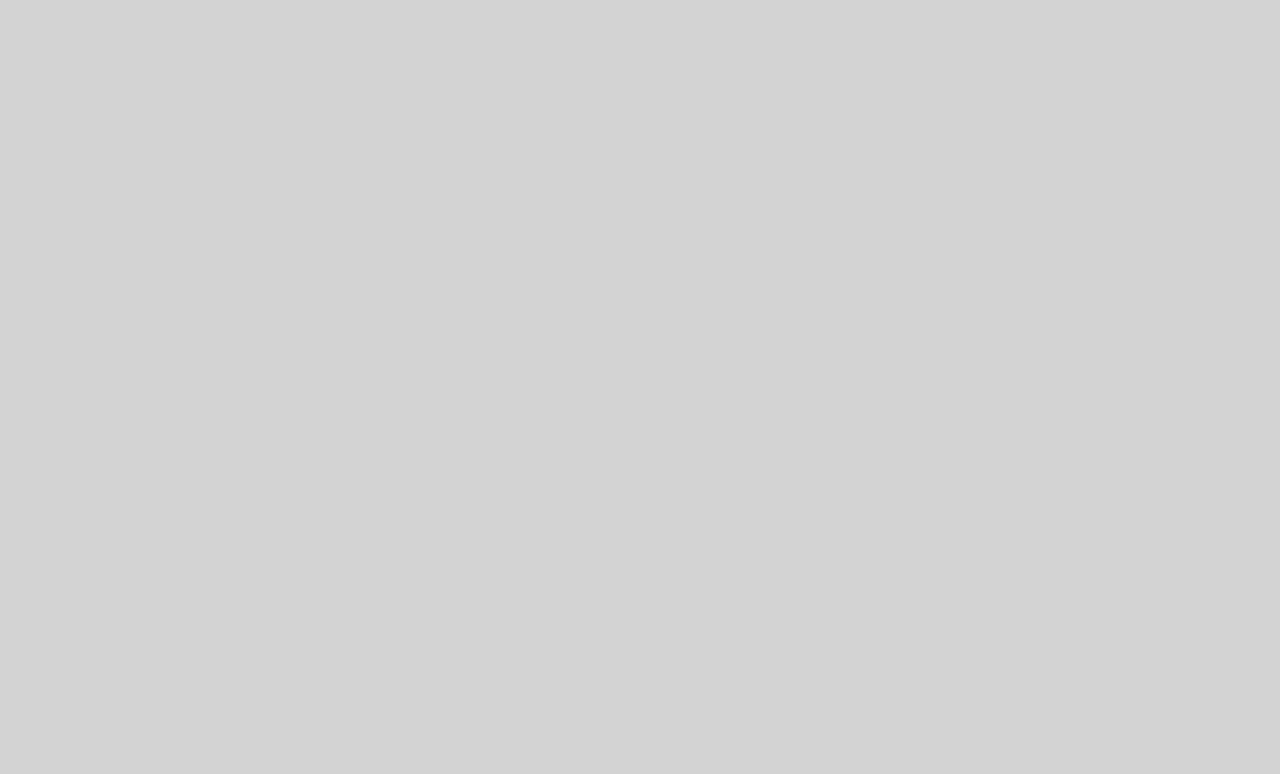
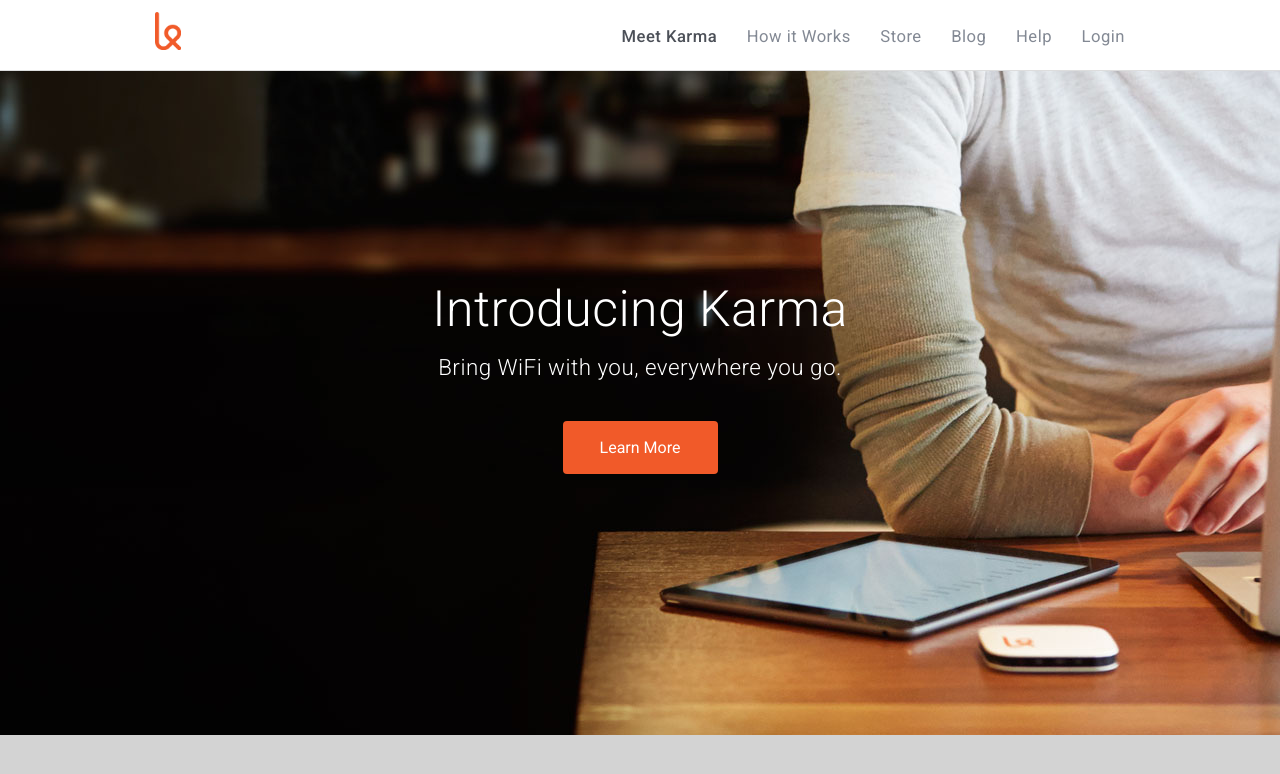
Before and after one commit to Yosef-Ali/startup-landing-page-clone, a plain HTML site: page index.html in a window 1280 px wide. Drawn offline with Linux system fonts and the light colour scheme.

Commit message:
add introduction

```diff
--- a/css/style.css
+++ b/css/style.css
@@ -7,10 +7,15 @@
  */
 
 html {
-  font-family: sans-serif; /* 1 */
+  font-family:'Roboto', sans-serif; /* 1 */
   -ms-text-size-adjust: 100%; /* 2 */
   -webkit-text-size-adjust: 100%; /* 2 */
+  font-size: 16px;
+  color: #838994;
+  letter-spacing: 0.03em;
 }
+
+
 
 /**
  * Remove default margin.
@@ -45,10 +50,130 @@ nav,
 section,
 summary {
   display: block;
-  border: 1px solid Chocolate;
+}
+
+div {
+    /*border: 1px solid Chocolate;*/
+}
+.content {
+    padding: 0 0.938rem;
+    margin: 0 auto;
+    min-width: 37.5rem;
+}
+:focus {
+    outline: none;
+}
+
+
+/* Navigation Section */
+.top-navigation {
+    background-color: #fff;
+    position: fixed;
+    width: 100%;
+    border-bottom: 1px solid #DDD;
+    z-index: 9999;
+}
+.top-navigation > .content {
+    height: 4.375rem;
+    width: 970px;
+    height: 70px;
+    margin: 0 auto;
+}
+.top-navigation .logo {
+    height: 2.375rem;
+    margin-top: 12px;
+}
+.top-navigation .links {
+    float: right;
+    color: #838994;
+    font-size: 1.04rem;
+    margin-top: 1.7rem;
+}
+.top-navigation .links li {
+    display: inline-block;
+    margin-left: 1.563rem;
+}
+.top-navigation .links li.active {
+    color: #4c5058;
+    font-weight: 500;
+}
+.top-navigation .links li:hover {
+    cursor: pointer;
+    color: #333333;
+}
+/**
+ * Introduction Section
+ */
+.introduction {
+    background-image: url('../images/first-background.jpg');
+    background-position: center bottom;
+    background-repeat: no-repeat;
+    background-size: cover;
+    height: 45.938rem;
+    overflow: auto;
+}
+.introduction h1,
+.introduction h3 {
+    color: white;
+    text-align: center;
+    font-weight: 300;
+    margin-bottom: 0px;
+}
+.introduction h1 {
+    margin-top: 17.5rem;
+    font-size: 3.125rem;
+}
+.introduction h3 {
+    margin-top: 1rem;
+    font-size: 1.4rem;
 }
 
 /**
+ * The buttons
+ */
+.introduction .big-button {
+    color: white;
+    text-align: center;
+    margin-top: 1.563rem;
+    text-shadow: none;
+    border-style: none;
+    border-radius: 4px;
+    padding: 16px 26px;
+    line-height: 1.33;
+}
+.introduction .half {
+    width: 49%;
+    padding: 0 0.938rem;
+    display: inline-block;
+    vertical-align: bottom;
+    font-size: 1.125rem;
+    line-height: 1.2;
+}
+
+/**
+ * button
+ */
+button {
+    width: 9.688rem;
+    background-color: #f15a29;
+    border-color: #f15a29;
+    text-shadow: none;
+    border-style: none;
+    border-radius: 4px;
+    padding: 1rem 1.5rem;
+    color: white;
+    font-size: 1.125rem;
+}
+button:hover {
+    background-color: #d9400e;
+    border-color: #cf3d0e;
+    cursor: pointer;
+}
+
+
+/**
+
+
  * 1. Correct `inline-block` display not defined in IE 8/9.
  * 2. Normalize vertical alignment of `progress` in Chrome, Firefox, and Opera.
  */
@@ -59,6 +184,13 @@ progress,
 video {
   display: inline-block; /* 1 */
   vertical-align: baseline; /* 2 */
+  margin: 0;
+  padding: 0;
+  border: 0;
+  font-size: 100%;
+  font: inherit;
+  box-sizing: border-box;
+
 }
 
 /**
@@ -235,6 +367,7 @@ samp {
   font-family: monospace, monospace;
   font-size: 1em;
 }
+
 
 /* Forms
    ========================================================================== */
--- a/index.html
+++ b/index.html
@@ -3,9 +3,31 @@
 <head>
 	<meta charset="UTF-8">
 	<link rel="stylesheet" href="css/style.css">
+	<link href='http://fonts.googleapis.com/css?family=Roboto:400,500,300' rel='stylesheet' type='text/css'>
 	<title>Document</title>
 </head>
 <body>
-
+    <nav class="top-navigation">
+        <div class="content">
+            <ul class="links">
+                <li class="active">Meet Karma</li>
+                <li>How it Works</li>
+                <li>Store</li>
+                <li>Blog</li>
+                <li>Help</li>
+                <li>Login</li>
+            </ul>
+            <img class="logo"  src="images/karma-logo.png" alt="Logo Image" width="26px"/>
+        </div>
+    </nav>
+    <section class="introduction">
+        <div class="content">
+            <h1>Introducing Karma</h1>
+            <h3>Bring WiFi with you, everywhere you go.</h3>
+            <div class="big-button">
+                <button>Learn More</button>
+            </div>
+        </div>
+    </section>
 </body>
 </html>
```
Also changed, not shown: images/first-background.jpg (added), images/karma-logo.png (added).
